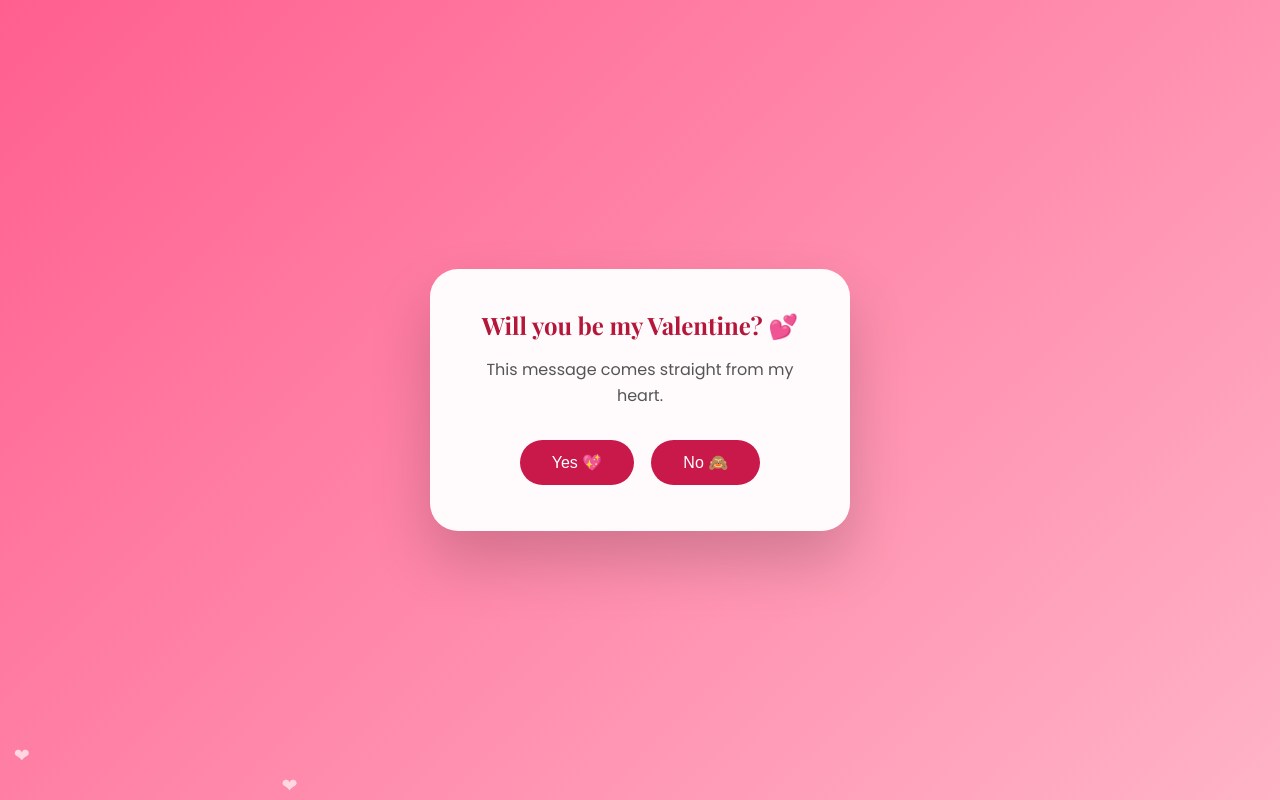
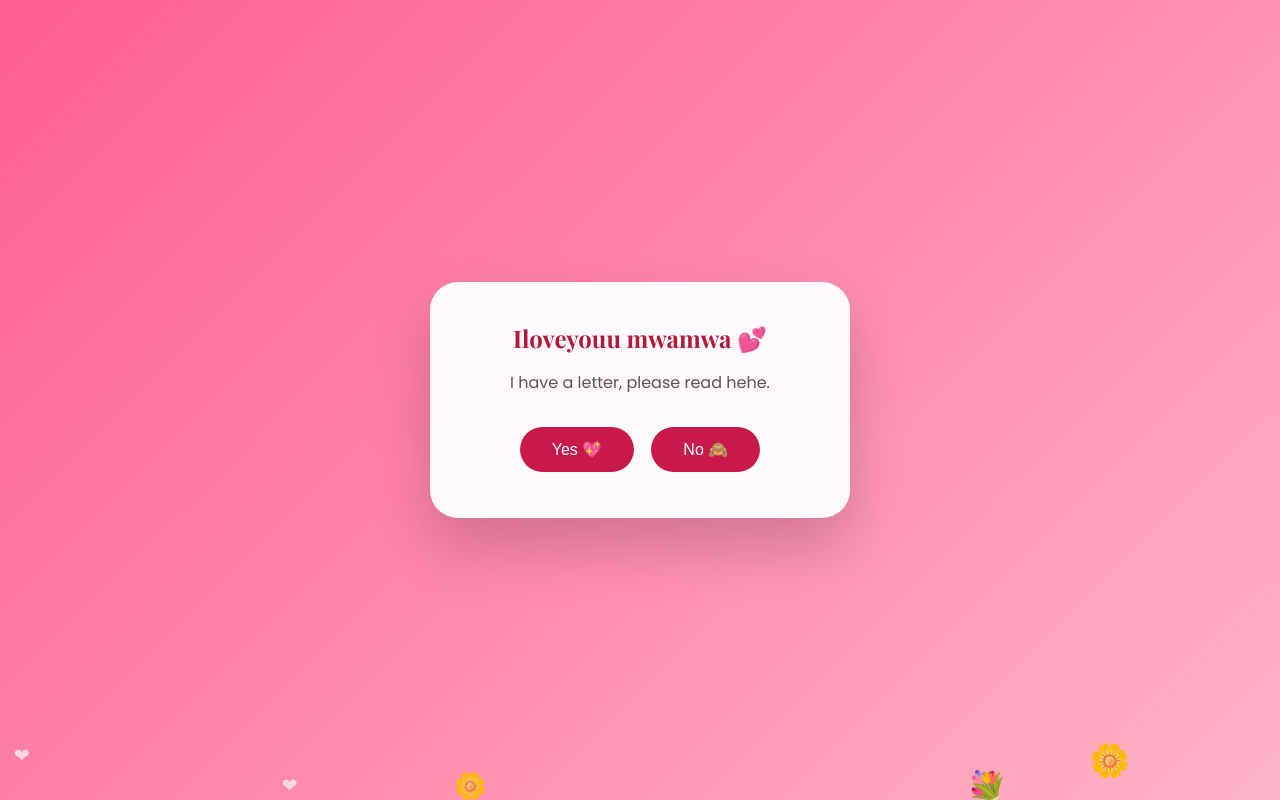
Before and after one commit to gelay246/valentine-card, a plain HTML site: page index.html in a window 1280 px wide. Both pictures are taken after a click on the button "Read my message 💌". Drawn offline with nearby package versions, Linux system fonts and the light colour scheme.

Commit message:
Add files via upload

```diff
--- a/index.html
+++ b/index.html
@@ -3,7 +3,8 @@
 <head>
   <meta charset="UTF-8" />
   <meta name="viewport" content="width=device-width, initial-scale=1.0" />
-  <title>Will You Be My Valentine? ❤️</title>
+  <title>HAPPY VALENTINE's! ❤️</title>
+
   <link href="https://fonts.googleapis.com/css2?family=Playfair+Display:wght@600;700&family=Poppins:wght@300;400;600&display=swap" rel="stylesheet">
 
   <style>
@@ -61,11 +62,12 @@
       cursor: pointer;
       margin: 0.4rem;
       transition: all 0.25s ease;
-      position: relative;
-      overflow: hidden;
     }
 
-    button:hover { background: #a4133c; transform: scale(1.05); }
+    button:hover {
+      background: #a4133c;
+      transform: scale(1.05);
+    }
 
     .flowers {
       width: 100%;
@@ -79,11 +81,21 @@
       margin-bottom: 1rem;
     }
 
+    /* Floating hearts */
     .heart {
       position: fixed;
       color: rgba(255,255,255,0.7);
       font-size: 1.2rem;
       animation: floatUp 6s linear infinite;
+      z-index: 0;
+    }
+
+    /* Floating flowers */
+    .flower {
+      position: fixed;
+      font-size: 1.4rem;
+      opacity: 0.6;
+      animation: floatUp 10s linear infinite;
       z-index: 0;
     }
 
@@ -109,7 +121,6 @@
       to { transform: scale(1.2) translate(var(--x), var(--y)); opacity: 0; }
     }
 
-    /* Mobile tweaks */
     @media (max-width: 480px) {
       h1 { font-size: 1.9rem; }
       h2 { font-size: 1.6rem; }
@@ -117,19 +128,20 @@
     }
   </style>
 </head>
+
 <body>
 
   <!-- Background Music -->
   <audio autoplay loop>
-    <source src="https://www.bensound.com/bensound-music/bensound-love.mp3" type="audio/mpeg">
+    <source src="our.music.mp3" type="audio/mpeg">
   </audio>
 
   <!-- PAGE 1 -->
   <div class="page active" id="page1">
     <div class="card">
       <img class="flowers" src="us.jpg.jpg" alt="flowers">
-      <h1>Happy Valentine’s Day ❤️</h1>
-      <p>I made something special for you.</p>
+      <h1>Happy Valentine’s Day, Babi!! ❤️</h1>
+      <p>I made something special for you, abaw special.</p>
       <button onclick="goToPage(2)">Read my message 💌</button>
     </div>
   </div>
@@ -137,8 +149,8 @@
   <!-- PAGE 2 -->
   <div class="page" id="page2">
     <div class="card">
-      <h2>Will you be my Valentine? 💕</h2>
-      <p>This message comes straight from my heart.</p>
+      <h2>Iloveyouu mwamwa 💕</h2>
+      <p>I have a letter, please read hehe.</p>
       <button id="yesBtn">Yes 💖</button>
       <button id="noBtn">No 🙈</button>
     </div>
@@ -147,10 +159,9 @@
   <!-- PAGE 3 -->
   <div class="page" id="page3">
     <div class="card">
-      <img class="photo" src="YOUR_PHOTO_HERE.jpg" alt="memory">
+      <img class="photo" src="us1.jpg.jpg" alt="memory">
       <h2>I Choose You ❤️</h2>
       <p style="color:#c9184a; font-size:1.05rem;">
-        <!-- EDIT YOUR MESSAGE HERE -->
         From the moment you entered my life, everything felt warmer and brighter.
         Will you be my Valentine today and always? 💍💕
       </p>
@@ -165,7 +176,7 @@
 
     // YES button heart explosion
     const yesBtn = document.getElementById('yesBtn');
-    yesBtn.addEventListener('click', (e) => {
+    yesBtn.addEventListener('click', () => {
       const rect = yesBtn.getBoundingClientRect();
       const cx = rect.left + rect.width / 2;
       const cy = rect.top + rect.height / 2;
@@ -196,7 +207,7 @@
       noBtn.style.transform = `translate(${x}px, ${y}px)`;
     });
 
-    // Floating hearts background
+    // Floating hearts
     for (let i = 0; i < 30; i++) {
       const heart = document.createElement('div');
       heart.className = 'heart';
@@ -205,6 +216,19 @@
       heart.style.animationDuration = (Math.random() * 3 + 4) + 's';
       document.body.appendChild(heart);
     }
+
+    // Floating flowers
+    const flowersBg = ['🌸','🌷','🌹','💐','🌼'];
+
+    for (let i = 0; i < 18; i++) {
+      const flower = document.createElement('div');
+      flower.className = 'flower';
+      flower.innerHTML = flowersBg[Math.floor(Math.random() * flowersBg.length)];
+      flower.style.left = Math.random() * 100 + 'vw';
+      flower.style.animationDuration = (Math.random() * 5 + 8) + 's';
+      flower.style.fontSize = (Math.random() * 1 + 1.2) + 'rem';
+      document.body.appendChild(flower);
+    }
   </script>
 
 </body>
```
Also changed, not shown: us1.jpg.jpg (added), 1 other file.
